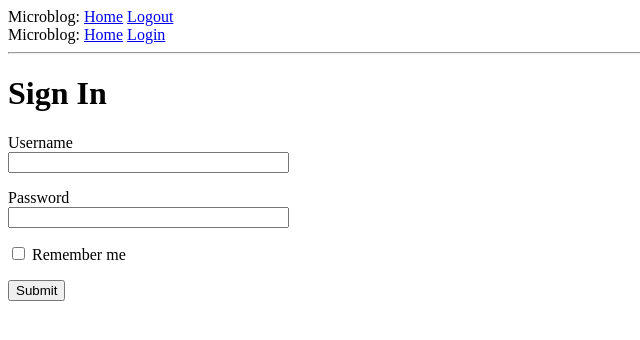
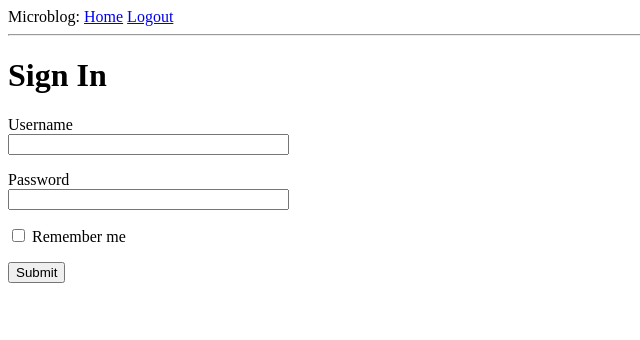
Before and after one commit to DanielDlc/Flask, a Flask app: template microblog/app/templates/login.html in a window 1280 px wide. Shown: the top 340 px of the page, without its empty margins (0-640 px from the left). Run offline with Flask 3, Linux system fonts and the light colour scheme; the template is opened without the code that fills it: most values are stand-ins (such as "Sample title", 1, 10 or a date in 2020); form fields are guessed from the names that the template uses.

Commit message:
base login

```diff
--- a/microblog/app/templates/base.html
+++ b/microblog/app/templates/base.html
@@ -16,10 +16,6 @@
       <a href="{{ url_for('logout') }}">Logout</a>
     {% endif %}
   </div>
-  <div>Microblog:
-     <a href="{{ url_for('index') }}">Home</a>
-     <a href="{{ url_for('login') }}">Login</a>
-  </div>
   <hr>
   {% with messages = get_flashed_messages() %}
     {% if messages %}
```
